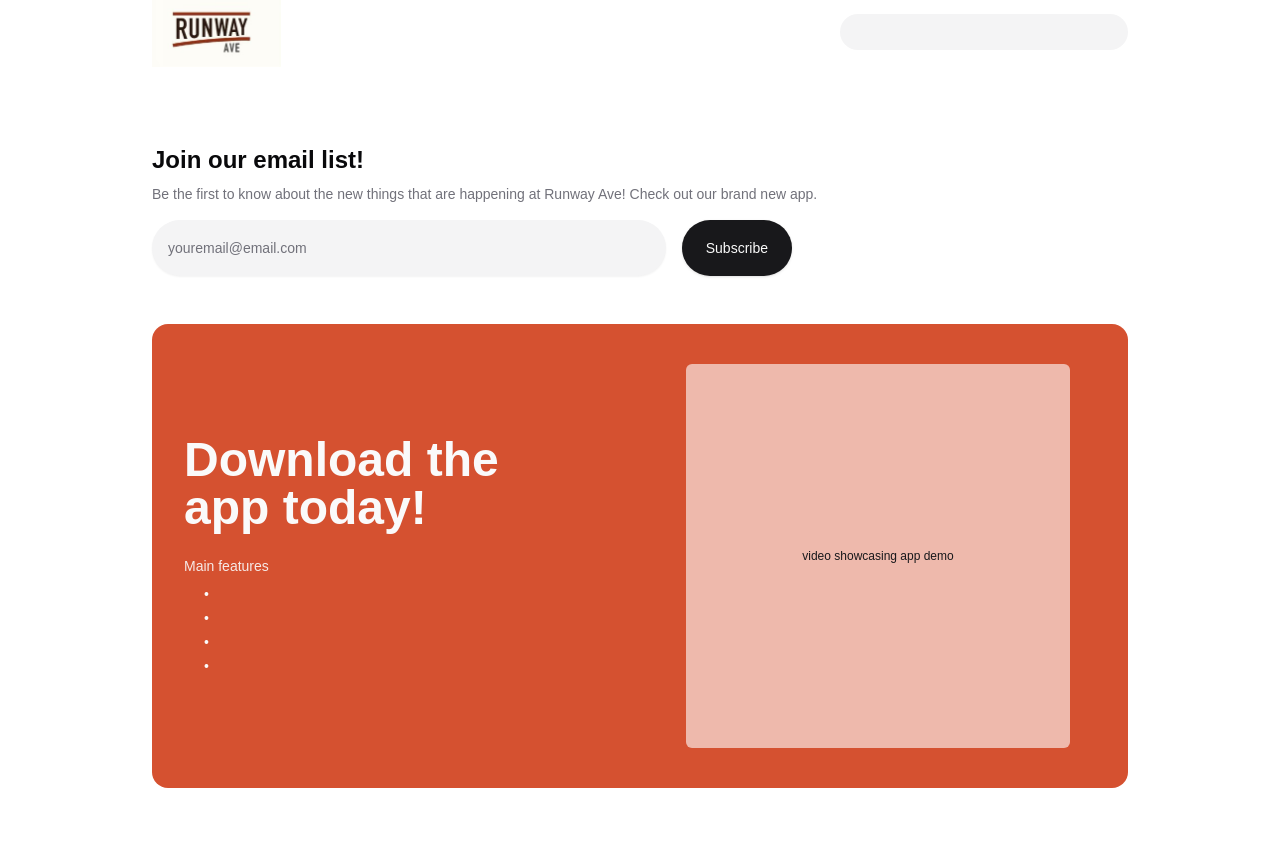
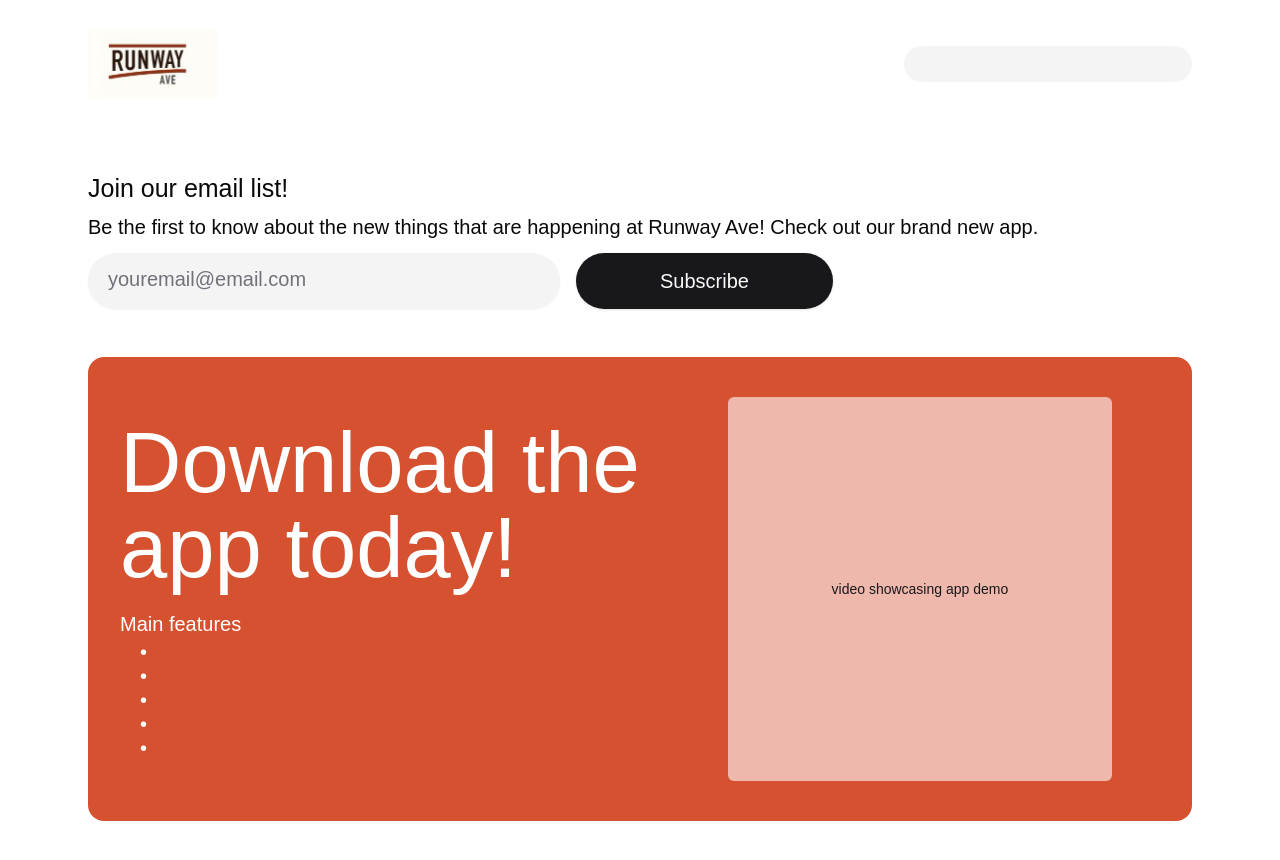
Before and after one commit to CSES-Dev/runway-ave, a Next.js app: page /signup in a window 1280 px wide. Before the commit the page ends 828 px from the top, so only its background shows below. Built offline with nearby package versions, Linux system fonts and the light colour scheme.

Commit message:
redid padding and proportions

```diff
--- a/app/signup/EmailSignupForm.tsx
+++ b/app/signup/EmailSignupForm.tsx
@@ -19,30 +19,28 @@ export default function EmailSignupForm()
 
     return (
         <form
-            className="flex w-full flex-col gap-4 sm:flex-row sm:items-center"
+            className="flex w-full max-w-[745px] flex-col gap-4 sm:flex-row sm:items-center"
             onSubmit={handleSubmit}
         >
-            <div className="w-full">
+            <div className="flex-1">
                 <Label htmlFor="signup-email" className="sr-only">
                     Email
                 </Label>
 
                 <Input
                     id="signup-email"
-                    name="email"
                     type="email"
                     placeholder="youremail@email.com"
-                    autoComplete="email"
                     value={email}
-                    onChange={(event) => setEmail(event.target.value)}
-                    className="h-14 rounded-full bg-muted px-4 border-0 focus-visible:ring-2"
+                    onChange={(e) => setEmail(e.target.value)}
+                    className="h-14 rounded-full bg-muted px-5 text-[20px] placeholder:text-[20px] border-0 focus-visible:ring-2"
                     required
                 />
             </div>
 
             <Button
                 type="submit"
-                className="h-14 w-[257px] rounded-full px-6 sm:w-auto"
+                className="h-14 w-[257px] shrink-0 rounded-full px-6 text-[20px] font-medium"
             >
                 Subscribe
             </Button>
--- a/app/signup/page.tsx
+++ b/app/signup/page.tsx
@@ -6,8 +6,8 @@ export default function SignupPage()
     return (
         <main className="min-h-screen bg-background text-foreground">
             {/* Navbar placeholder — handled in separate PR */}
-            <header className="w-full">
-                <div className="mx-auto flex h-16 max-w-5xl items-center justify-between px-6">
+            <header className="w-full pt-8">
+                <div className="mx-auto flex h-16 max-w-6xl items-center justify-between px-6">
                     {/* Logo */}
                     <Image
                         src="/runwaylogo.png"
@@ -23,24 +23,24 @@ export default function SignupPage()
             </header>
 
             {/* Page content */}
-            <div className="mx-auto w-full max-w-5xl px-6 py-10">
+            <div className="mx-auto w-full max-w-6xl px-6 py-10">
                 {/* Email entry */}
                 <section className="mt-10">
                     <div className="space-y-4">
                         {/* Text block */}
-                        <div className="max-w-2xl space-y-2">
-                            <h1 className="text-2xl font-semibold">
+                        <div className="max-w-6xl space-y-4">
+                            <h1 className="text-[25px] font-normal leading-none">
                                 Join our email list!
                             </h1>
 
-                            <p className="text-sm text-muted-foreground">
+                            <p className="text-[20px] font-normal leading-none">
                                 Be the first to know about the new things that are happening at Runway Ave!
                                 Check out our brand new app.
                             </p>
                         </div>
 
                         {/* Form block */}
-                        <div className="max-w-[640px]">
+                        <div className="max-w-6xl">
                             <EmailSignupForm />
                         </div>
                     </div>
@@ -48,21 +48,22 @@ export default function SignupPage()
 
                 {/* Download our app promo section */}
                 <section className="mt-12 rounded-2xl bg-accent px-8 py-10">
-                    <div className="grid gap-10 md:grid-cols-2 md:items-center">
+                    <div className="flex flex-col gap-10 md:flex-row md:items-center">
                         {/* Left: heading + features */}
-                        <div className="space-y-6 text-primary-foreground">
-                            <h2 className="text-4xl font-semibold leading-tight md:text-5xl">
+                        <div className="space-y-6 text-accent-foreground md:max-w-[560px]">
+                            <h2 className="text-[48px] font-normal leading-none md:text-[85px]">
                                 Download the
                                 <br />
                                 app today!
                             </h2>
 
                             <div className="space-y-2">
-                                <p className="text-sm opacity-90">
+                                <p className="text-[20px] font-normal leading-none">
                                     Main features
                                 </p>
 
-                                <ul className="space-y-1 pl-5 text-sm">
+                                <ul className="space-y-1 pl-5 text-[20px] font-normal leading-none">
+                                    <li>•</li>
                                     <li>•</li>
                                     <li>•</li>
                                     <li>•</li>
@@ -72,10 +73,10 @@ export default function SignupPage()
                         </div>
 
                         {/* Right: video/demo placeholder */}
-                        <div className="mx-auto w-full max-w-sm">
+                        <div className="mx-auto w-full max-w-sm md:shrink-0">
                             <div className="aspect-square w-full rounded-md bg-background/60">
                                 <div className="flex h-full items-center justify-center">
-                                    <p className="text-xs text-primary">
+                                    <p className="text-sm text-primary">
                                         video showcasing app demo
                                     </p>
                                 </div>
```
